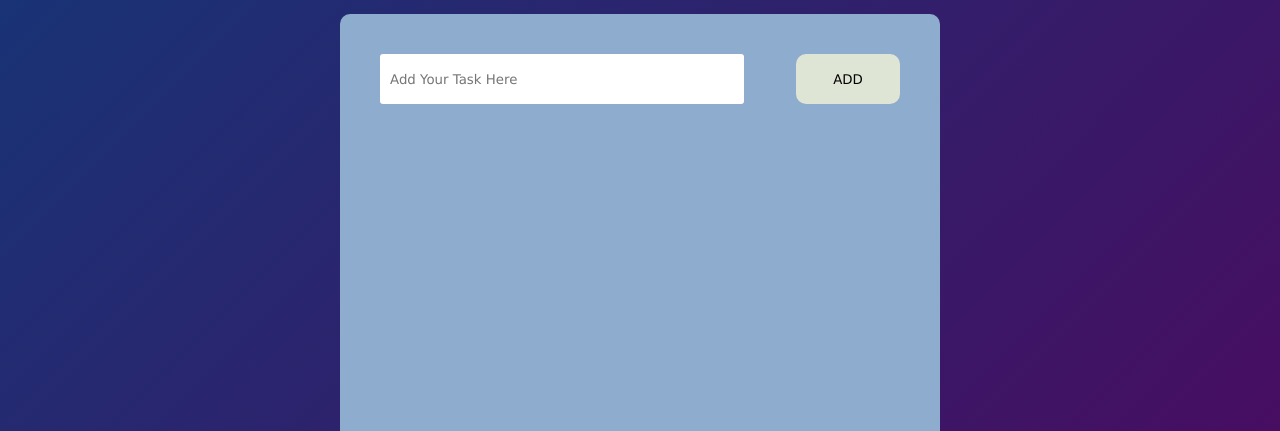
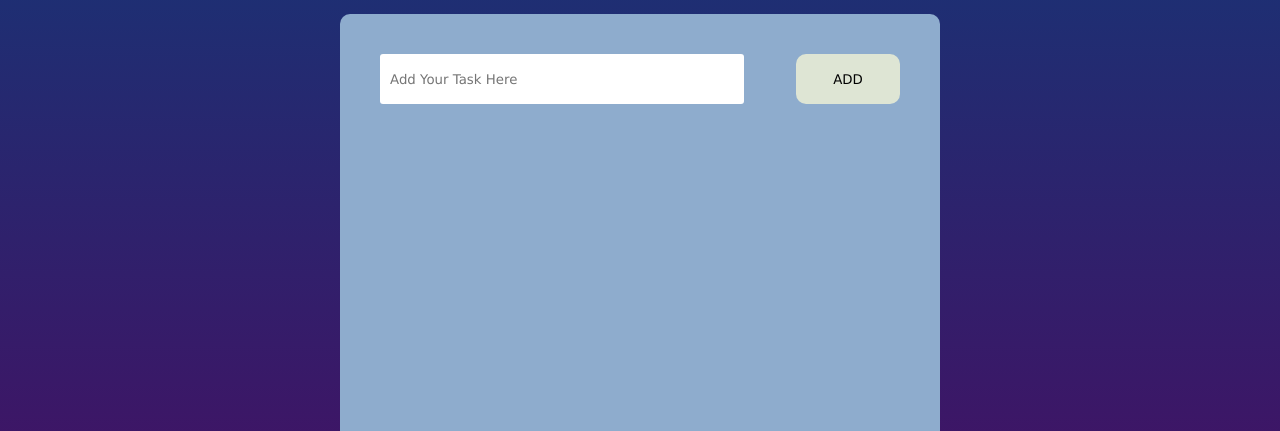
Before and after one commit to majdweb/TodoList, a plain HTML site: page index.html in a window 1280 px wide. Shown: the part 136-567 px from the top of the page. Drawn offline with Linux system fonts and the light colour scheme.

Commit message:
Update style.css

```diff
--- a/style.css
+++ b/style.css
@@ -6,7 +6,7 @@
 }
 body {
   height: 100vh;
-  background: linear-gradient(135deg, #153677, #4e085f);
+  background: linear-gradient(#153677, #4e085f);
 }
 header .nav {
   display: flex;
```
